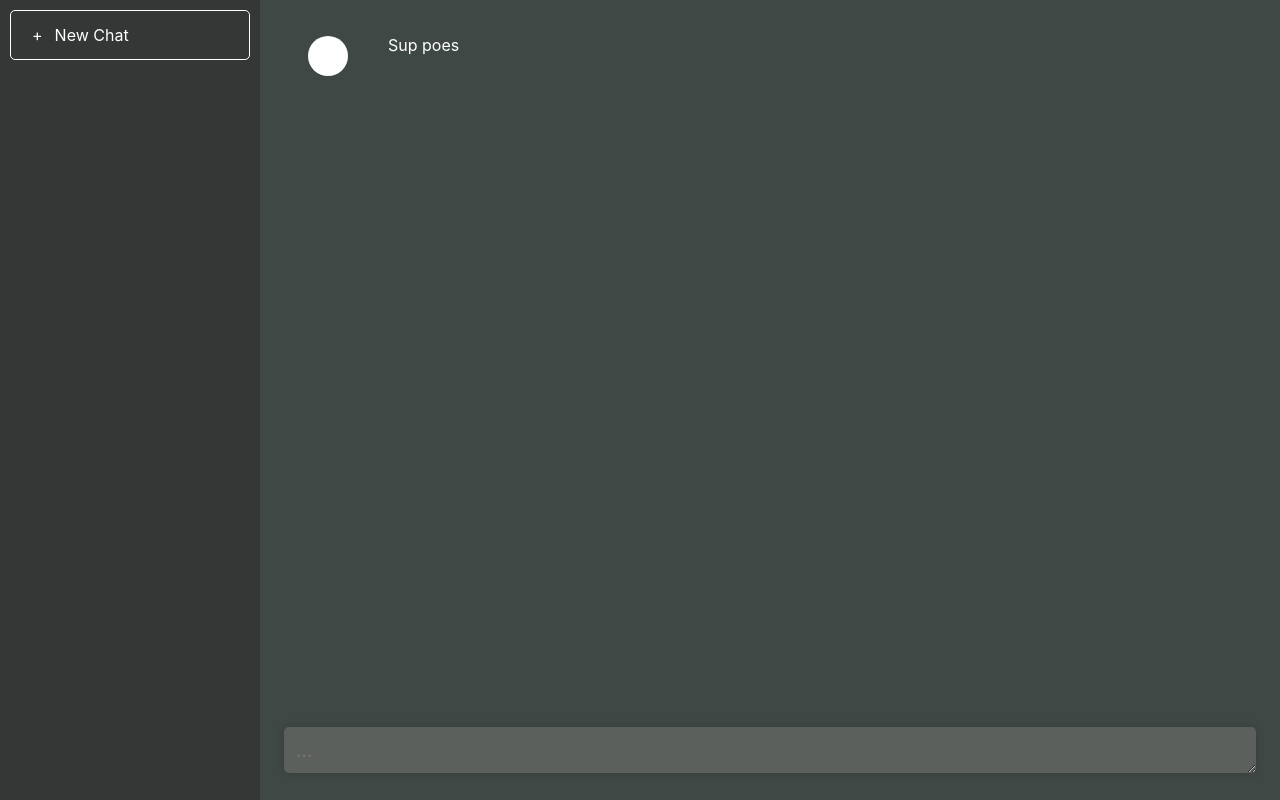
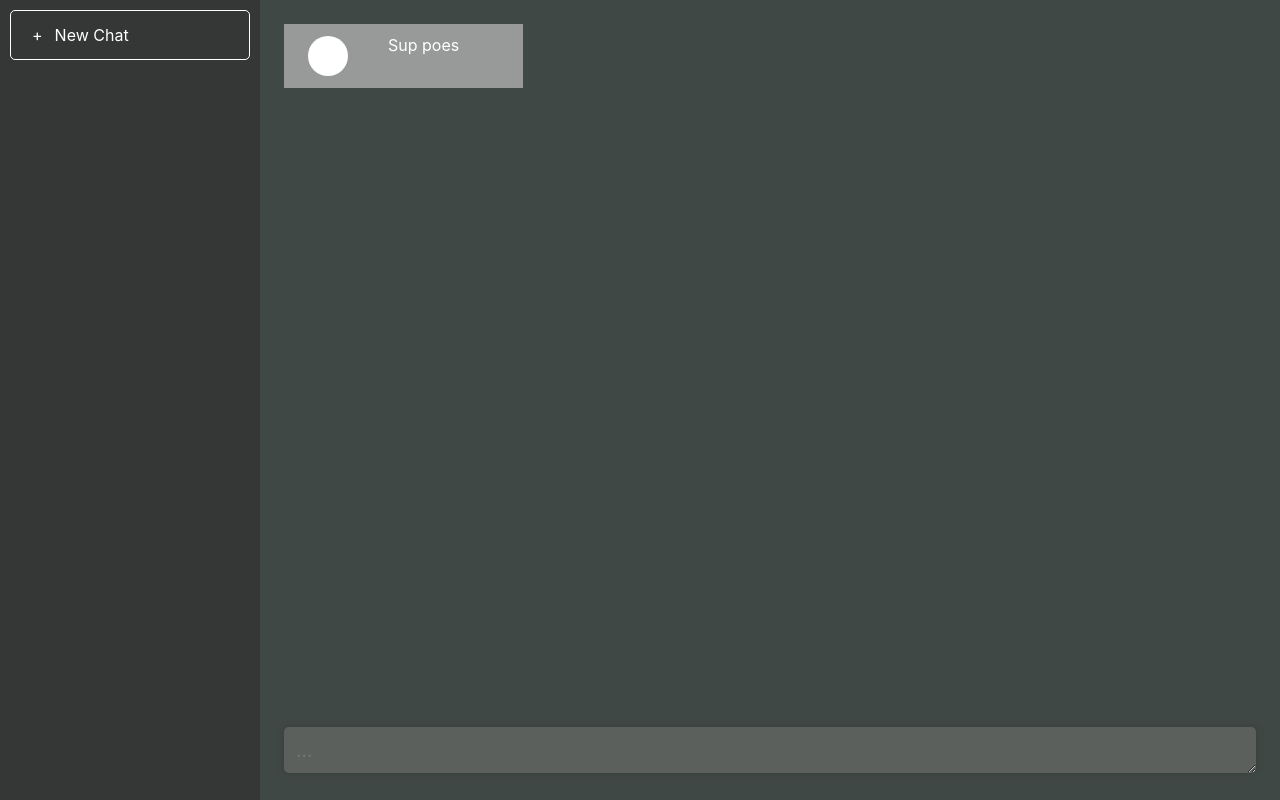
Before and after one commit to gitgudsec/chatgpt, a React (Create React App) app in the folder client/: page / in a window 1280 px wide. Built offline with nearby package versions, Linux system fonts and the light colour scheme.

Commit message:
continue

```diff
--- a/client/src/App.css
+++ b/client/src/App.css
@@ -92,9 +92,9 @@
   display: flex;
 }
 
-/* .chat-message {
-
-} */
+.chat-message {
+  background-color: #989a99;
+}
 
 .chat-message-center {
   max-width:480px;
```
